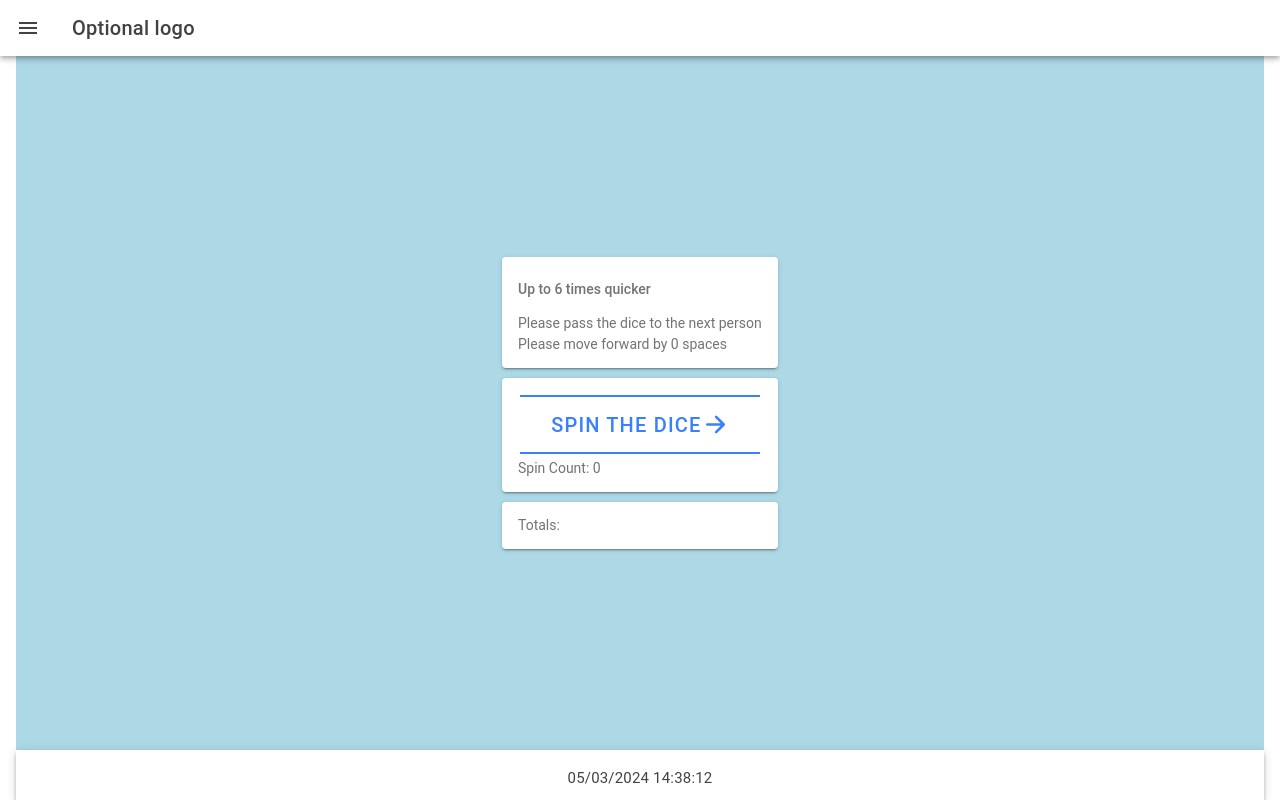
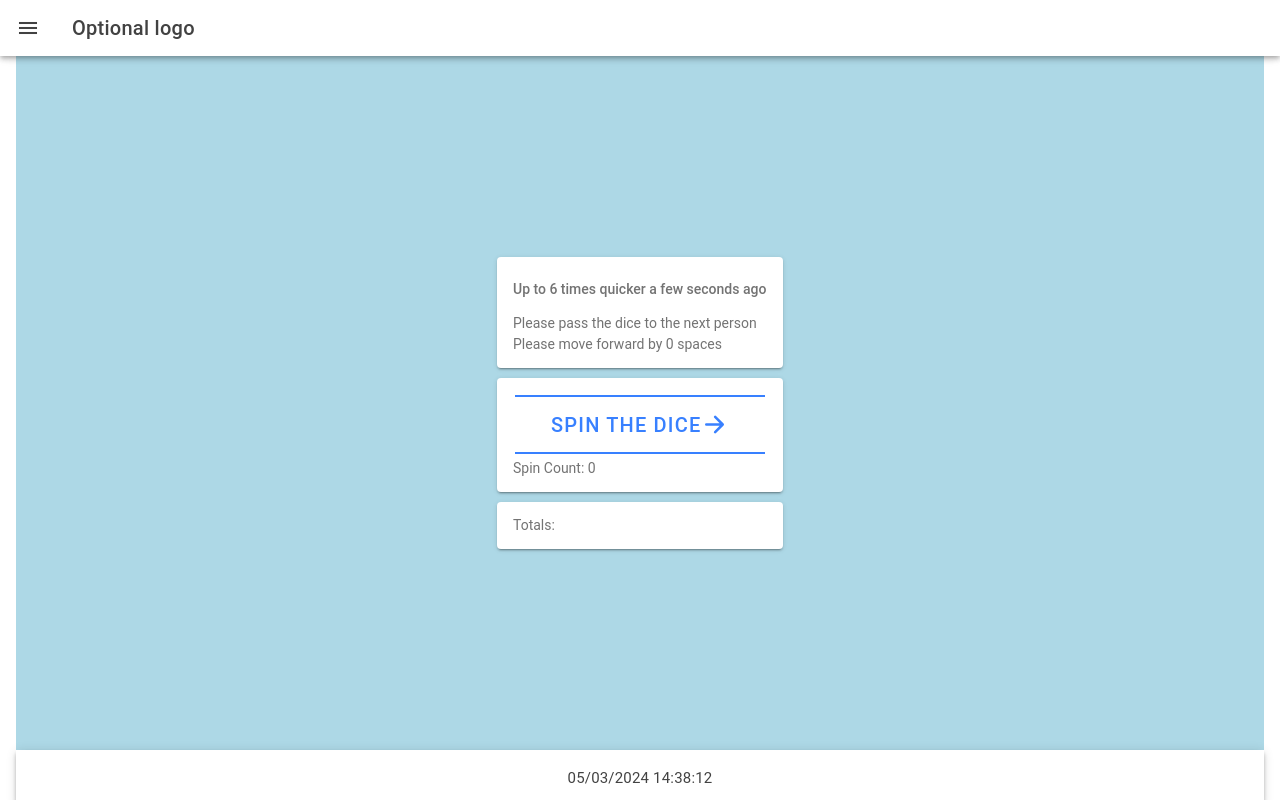
Before and after one commit to MeGallin/speed-Dice-ionic, a React (Vite) app: page / in a window 1280 px wide. Built offline with nearby package versions, Linux system fonts and the light colour scheme.

Commit message:
from now hook

```diff
--- a/src/components/Dice.tsx
+++ b/src/components/Dice.tsx
@@ -10,10 +10,12 @@ import {
 } from '@ionic/react';
 import './Dice.css';
 import { arrowForwardOutline } from 'ionicons/icons';
+import useFromNow from '../hooks/useFromNow';
 
 useDiceRoller;
 
 const Dice = () => {
+  const timeFromNow = useFromNow();
   const { values, spin, message, spinCount, totals } = useDiceRoller();
   // Define an array of animation classes
   const animations = [
@@ -42,7 +44,7 @@ const Dice = () => {
               </span>
             ))}
           </div>
-          <IonCardSubtitle>Up to 6 times quicker</IonCardSubtitle>
+          <IonCardSubtitle>Up to 6 times quicker {timeFromNow}</IonCardSubtitle>
         </IonCardHeader>
         <IonCardContent>
           <div>{message}</div>
--- /dev/null
+++ b/src/hooks/useFromNow.ts
@@ -0,0 +1,19 @@
+import { useEffect, useState } from 'react';
+import moment from 'moment';
+
+const useFromNow = () => {
+  const [startTime] = useState(moment()); // Capture the start time when the hook is first used
+  const [, setCurrentTime] = useState(moment()); // Current time state to trigger re-renders
+
+  useEffect(() => {
+    const intervalId = setInterval(() => {
+      setCurrentTime(moment()); // Update current time every second
+    }, 1000); // Update every second
+
+    return () => clearInterval(intervalId); // Cleanup on unmount
+  }, []);
+
+  return startTime.fromNow(); // Use startTime to calculate the "from now" string
+};
+
+export default useFromNow;
```
